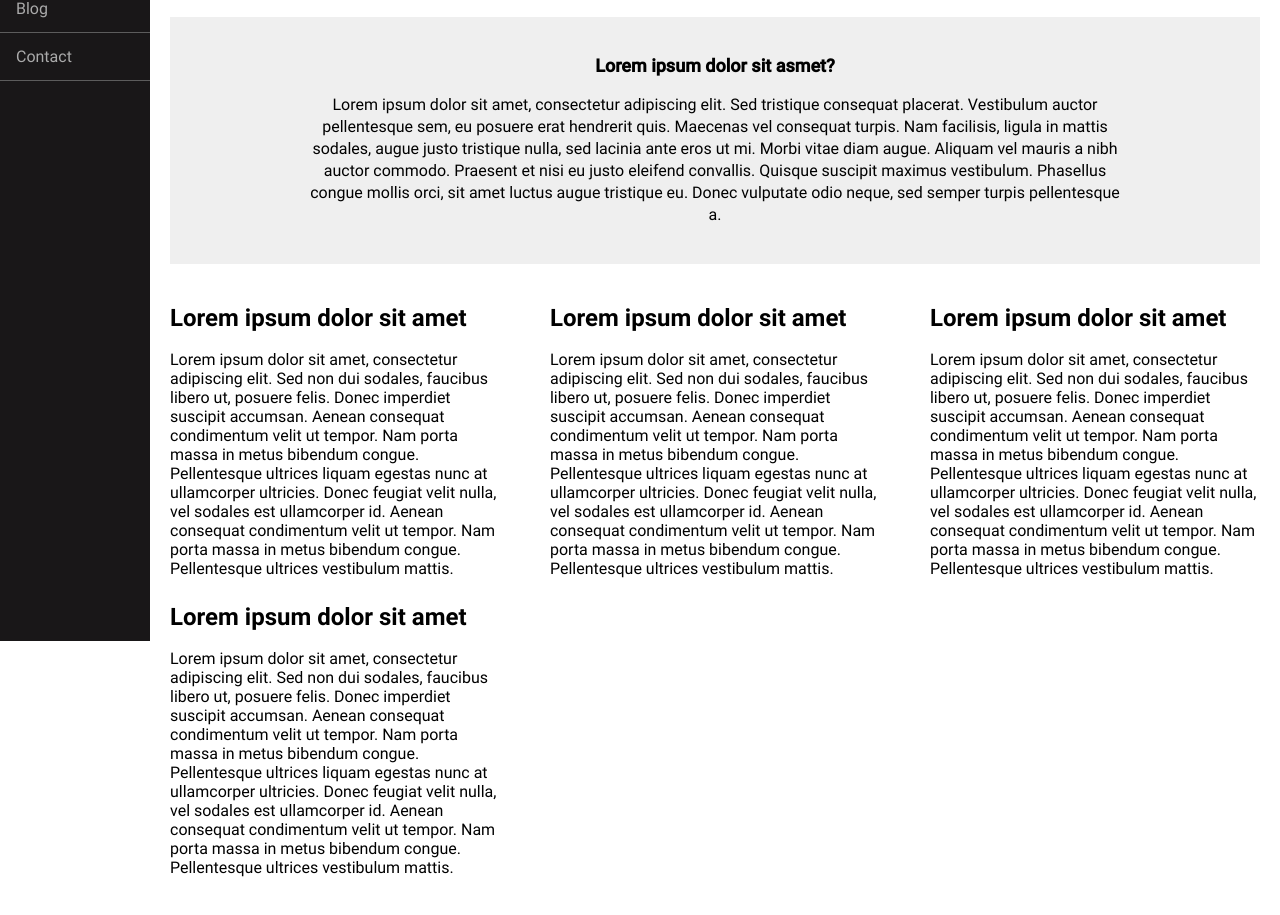
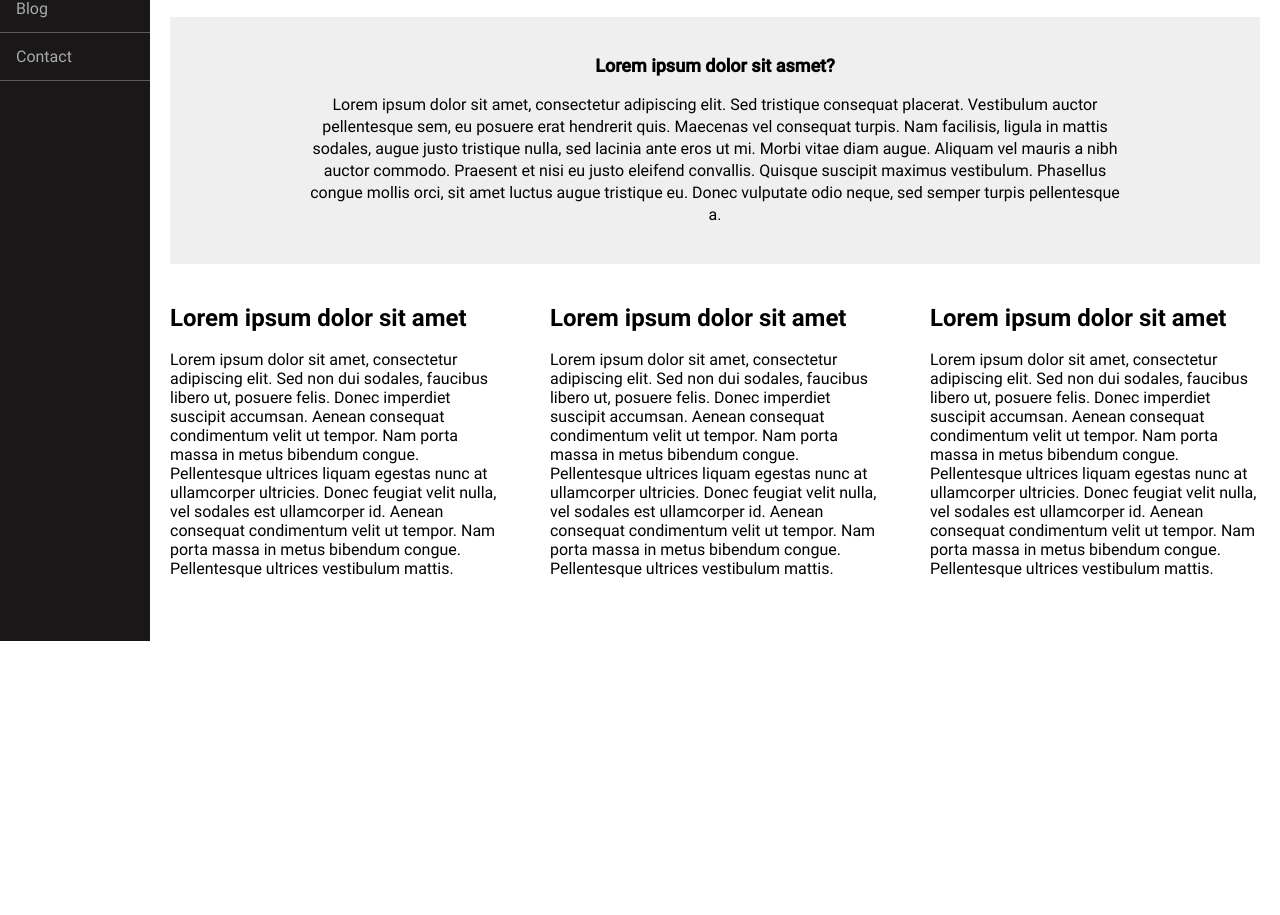
Before and after one commit to duyenlan151/LMS-Q01, a plain HTML site: page index.html in a window 1280 px wide. Shown: the part 159-1074 px from the top of the page. After the commit the page ends 800 px from the top, so only its background shows below. Drawn offline with Linux system fonts and the light colour scheme.

Commit message:
[LMS] remove unse code

```diff
--- a/index.html
+++ b/index.html
@@ -62,13 +62,6 @@
               <p class="card-item__desc">Lorem ipsum dolor sit amet, consectetur adipiscing elit. Sed non dui sodales, faucibus libero ut, posuere felis. Donec imperdiet suscipit accumsan. Aenean consequat condimentum velit ut tempor. Nam porta massa in metus bibendum congue. Pellentesque ultrices liquam egestas nunc at ullamcorper ultricies. Donec feugiat velit nulla, vel sodales est ullamcorper id. Aenean consequat condimentum velit ut tempor. Nam porta massa in metus bibendum congue. Pellentesque ultrices vestibulum mattis.</p>
             </div>
           </div>
-          <div class="card-item">
-            <h4 class="card-item__heading">Lorem ipsum dolor sit amet</h4>
-            <div>
-              <img class="card-item__img" src="assets/images/url-icon01.png" alt="">
-              <p class="card-item__desc">Lorem ipsum dolor sit amet, consectetur adipiscing elit. Sed non dui sodales, faucibus libero ut, posuere felis. Donec imperdiet suscipit accumsan. Aenean consequat condimentum velit ut tempor. Nam porta massa in metus bibendum congue. Pellentesque ultrices liquam egestas nunc at ullamcorper ultricies. Donec feugiat velit nulla, vel sodales est ullamcorper id. Aenean consequat condimentum velit ut tempor. Nam porta massa in metus bibendum congue. Pellentesque ultrices vestibulum mattis.</p>
-            </div>
-          </div>
         </div>
       </div>
     </div>
```
